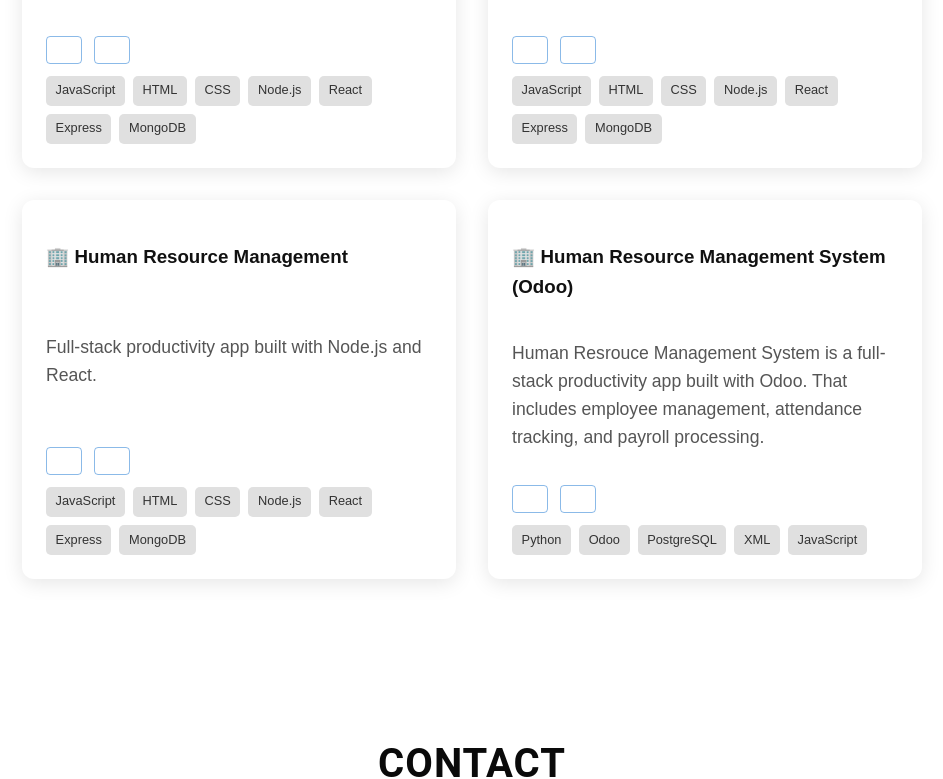
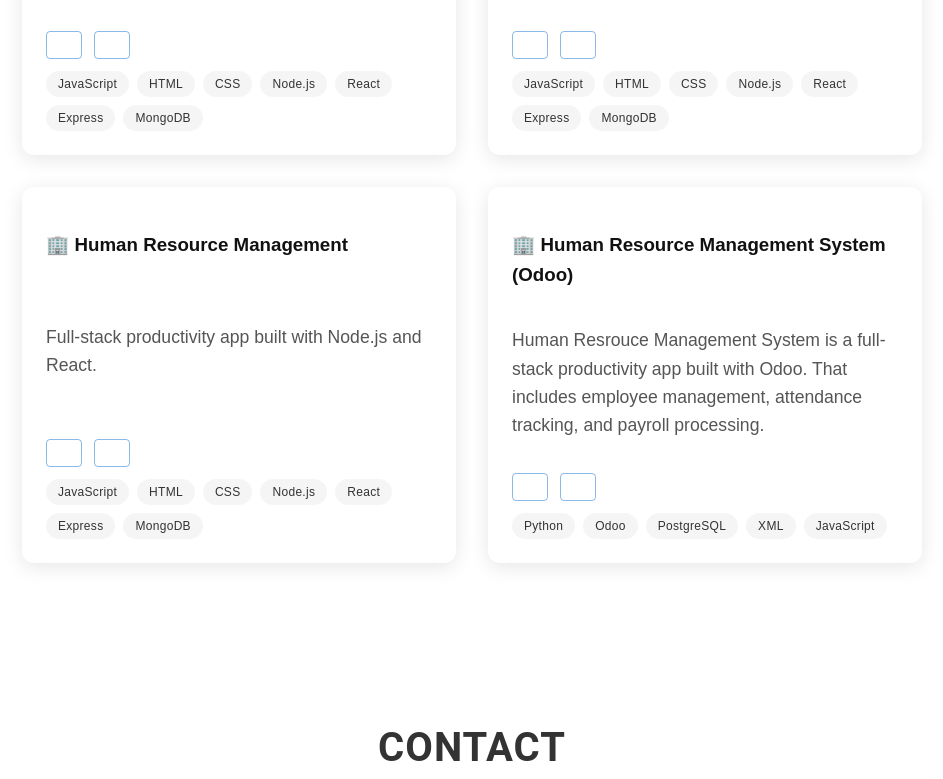
Before and after one commit to hnddrx/webportfolio, a Next.js app: page / in a window 1280 px wide. Shown: the part 2450-3229 px from the top of the page, without its empty margins (168-1111 px from the left). Built offline with nearby package versions, Linux system fonts and the light colour scheme; some icons are missing.

Commit message:
fix: color of contact section header font color

```diff
--- a/app/page.js
+++ b/app/page.js
@@ -203,6 +203,7 @@ export default function Home() {
 
    /*  <body style={{ backgroundColor: isDark ? '#1e1e1e' : '#ffffff' }}> */
     <main className={`${styles.page} ${isDark ? styles.dark : styles.light}`}>
+
       {/* HERO SECTION */}
       <motion.section
         id="hero"
@@ -300,20 +301,34 @@ export default function Home() {
                 )}
 
                 <Box
-                  className={styles.toolsWrapper}
                   sx={{
                     display: 'flex',
                     flexWrap: 'wrap',
                     gap: 1,
-                    marginTop: { xs: 1, sm: 0 },
+                    mt: { xs: 1, sm: 0 },
                   }}
                 >
-                  {project.tools?.map((tool, j) => (
-                    <span key={j} className={styles.projectTool}>
-                      {tool}
-                    </span>
+                  {project.tools?.map((tool, index) => (
+                    <Box
+                    key={index}
+                    sx={{
+                      px: 1.5,
+                      py: 0.5,
+                      borderRadius: '20px',
+                      backgroundColor: isDark ? 'rgba(255, 255, 255, 0.08)' : 'rgba(0, 0, 0, 0.04)',
+                      fontSize: '0.75rem',
+                      fontWeight: 500,
+                      color: isDark ? '#e0e0e0' : '#333',
+                      lineHeight: 1.5,
+                      letterSpacing: 0.3,
+                    }}
+                  >
+                    {tool}
+                  </Box>
+
                   ))}
                 </Box>
+
               </Box>
 
             </div>
@@ -323,7 +338,7 @@ export default function Home() {
 
       {/* CONTACT */}
       <Section id="contact" data-aos="fade-up" sx={{ backgroundColor: isDark ? '#0a0a0a' : '#ffffff' }}>
-        <SectionHeading variant="h4" sx={{ color: isDark ? '#f9f9f9' : '#0a0a0a' }}>
+        <SectionHeading variant="h4" className={styles.sectionHeading}>
           Contact
         </SectionHeading>
         <ContactContainer >
--- a/package.json
+++ b/package.json
@@ -24,7 +24,9 @@
     "react-dom": "^19.0.0",
     "react-icons": "^5.5.0",
     "react-toastify": "^11.0.5",
-    "styled-components": "^6.1.17"
+    "react-tsparticles": "^2.12.2",
+    "styled-components": "^6.1.17",
+    "tsparticles": "^3.8.1"
   },
   "devDependencies": {
     "@eslint/eslintrc": "^3",
```
Also changed, not shown: 2 other files (tests, documents, lock files or other folders).
